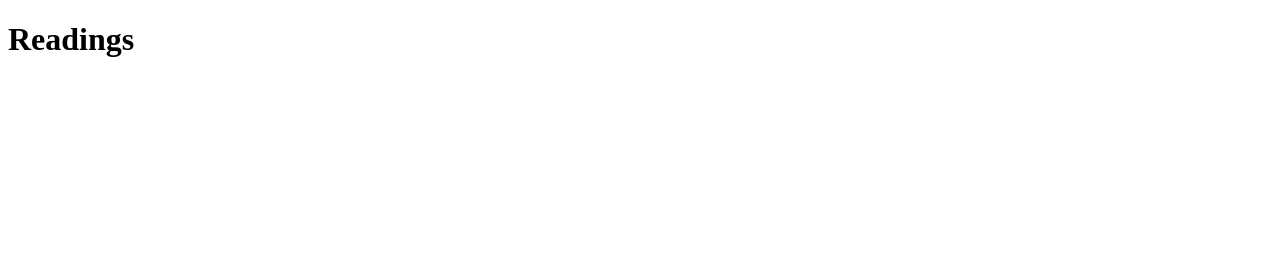
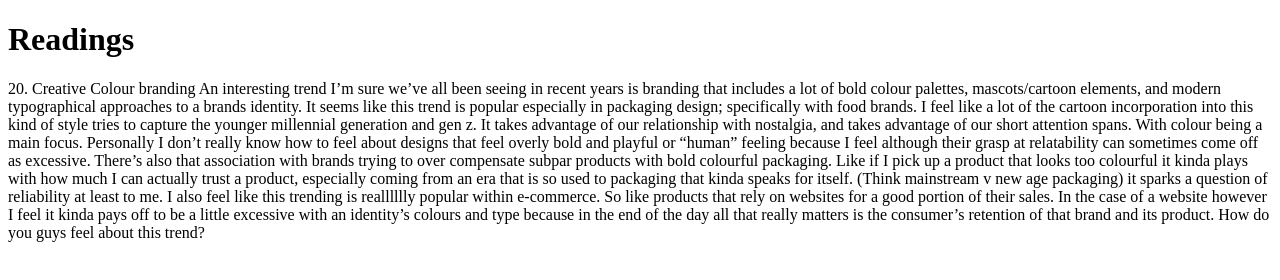
Before and after one commit to Sleepy-Sid/FA2024, a plain HTML site: page Readings.html in a window 1280 px wide. Drawn offline with Linux system fonts and the light colour scheme.

Commit message:
Readings.html

```diff
--- a/Readings.html
+++ b/Readings.html
@@ -6,5 +6,17 @@
 </head>
 <body>
     <h1> Readings </h1>
+    <p> 20. Creative Colour branding
+
+An interesting trend I’m sure we’ve all been seeing in recent years is branding that includes a lot of bold colour palettes, mascots/cartoon elements, and modern typographical approaches to a brands identity.
+
+It seems like this trend is popular especially in packaging design; specifically with food brands.
+
+I feel like a lot of the cartoon incorporation into this kind of style tries to capture the younger millennial generation and gen z. It takes advantage of our relationship with nostalgia, and takes advantage of our short attention spans. With colour being  a main focus. Personally I don’t really know how to feel about designs that feel overly bold and playful or “human” feeling because I feel although their grasp at relatability can sometimes come off as excessive. There’s also that association with brands trying to over compensate subpar products with bold colourful packaging. Like if I pick up a product that looks too colourful it kinda plays with how much I can actually trust a product, especially coming from an era that is so used to packaging that kinda speaks for itself. (Think mainstream v new age packaging) it sparks a question of reliability at least to me.
+
+I also feel like this trending is realllllly popular within e-commerce. So like products that rely on websites for a good portion of their sales. In the case of a website however I feel it kinda pays off to be a little excessive with an identity’s colours and type because in the end of the day all that really matters is the consumer’s retention of that brand and its product.
+
+How do you guys feel about this trend?
+</p>
 </body>
 </html>
```
